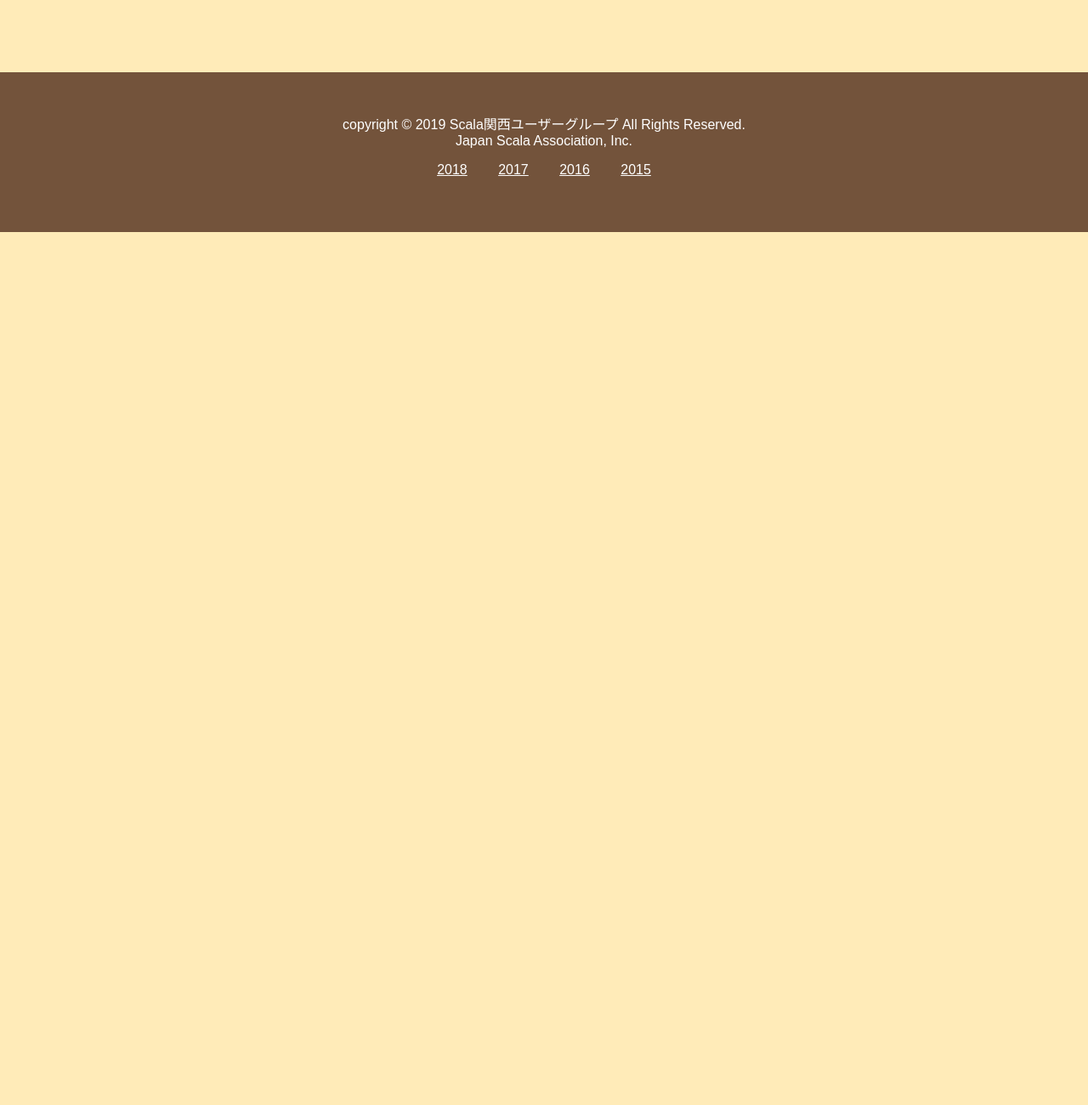
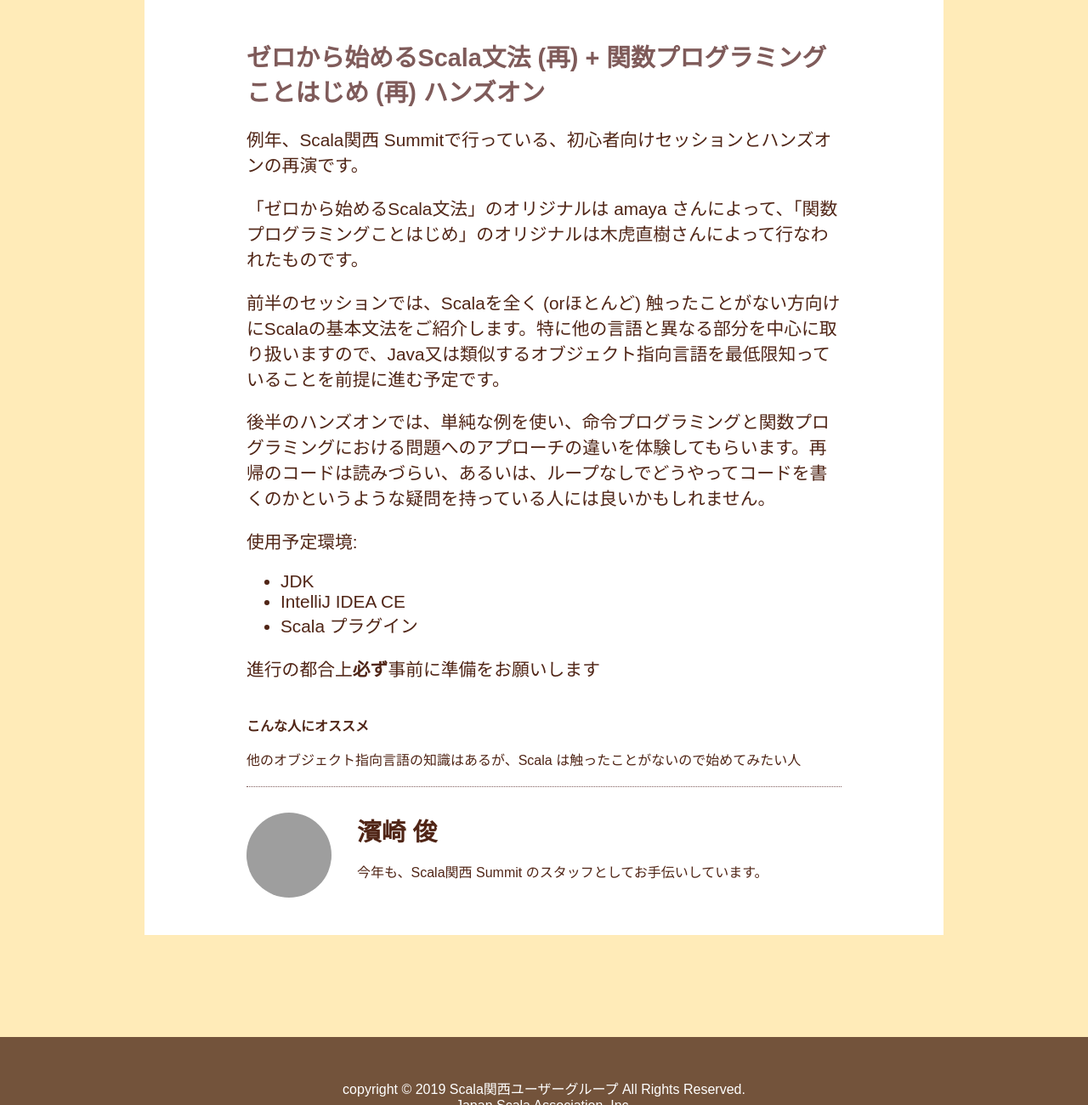
Before and after one commit to scala-kansai/scala-kansai-2019, a website: page sessions.html in a window 1280 px wide. Shown: the part 7281-8581 px from the top of the page at 85% size. Before the commit the page ends 7554 px from the top, so only its background shows below. Drawn offline with Linux system fonts and the light colour scheme; grey boxes are pictures that could not be loaded.

Commit message:
Add description about the hands-on session.

```diff
--- a/sessions.html
+++ b/sessions.html
@@ -296,6 +296,38 @@ Twitter, GitHub: @aoiroaoino</p>
               </div>
             </div><!-- end list -->
 
+            <div id="濱崎 俊" class="list">
+              <div class="listItem">
+                <div class="inner">
+                  <p target="_blank" class="title">ゼロから始めるScala文法 (再) + 関数プログラミングことはじめ (再) ハンズオン</p>
+                  <div class="description">
+                    <p>例年、Scala関西 Summitで行っている、初心者向けセッションとハンズオンの再演です。</p>
+                    <p>「ゼロから始めるScala文法」のオリジナルは amaya さんによって、「関数プログラミングことはじめ」のオリジナルは木虎直樹さんによって行なわれたものです。</p>
+                    <p>前半のセッションでは、Scalaを全く (orほとんど) 触ったことがない方向けにScalaの基本文法をご紹介します。特に他の言語と異なる部分を中心に取り扱いますので、Java又は類似するオブジェクト指向言語を最低限知っていることを前提に進む予定です。</p>
+                    <p>後半のハンズオンでは、単純な例を使い、命令プログラミングと関数プログラミングにおける問題へのアプローチの違いを体験してもらいます。再帰のコードは読みづらい、あるいは、ループなしでどうやってコードを書くのかというような疑問を持っている人には良いかもしれません。</p>
+
+                    <p>使用予定環境:
+                    <ul><li>JDK</li><li>IntelliJ IDEA CE</li><li>Scala プラグイン</li></ul></p>
+                    <p>進行の都合上<strong>必ず</strong>事前に準備をお願いします</p>
+                  </div>
+                  <div class="target">
+                    <p class="targetTitle">こんな人にオススメ</p>
+                    <span>他のオブジェクト指向言語の知識はあるが、Scala は触ったことがないので始めてみたい人</span>
+                  </div>
+                  <div class="speaker">
+                    <div class="row">
+                      <div class="col-auto">
+                        <img src="https://secure.gravatar.com/avatar/3825858e35a8e73a69647b5dd8a14889" alt="" class="icon">
+                      </div>
+                      <div class="col">
+                        <div class="name">濱崎 俊</div>
+                        <p class="profile">今年も、Scala関西 Summit のスタッフとしてお手伝いしています。</p>
+                      </div>
+                    </div>
+                  </div>
+                </div>
+              </div>
+            </div><!-- end list -->
 
 
           </div><!-- /p-session_sessions -->
```
Also changed, not shown: index.html (+2 -2 lines).
